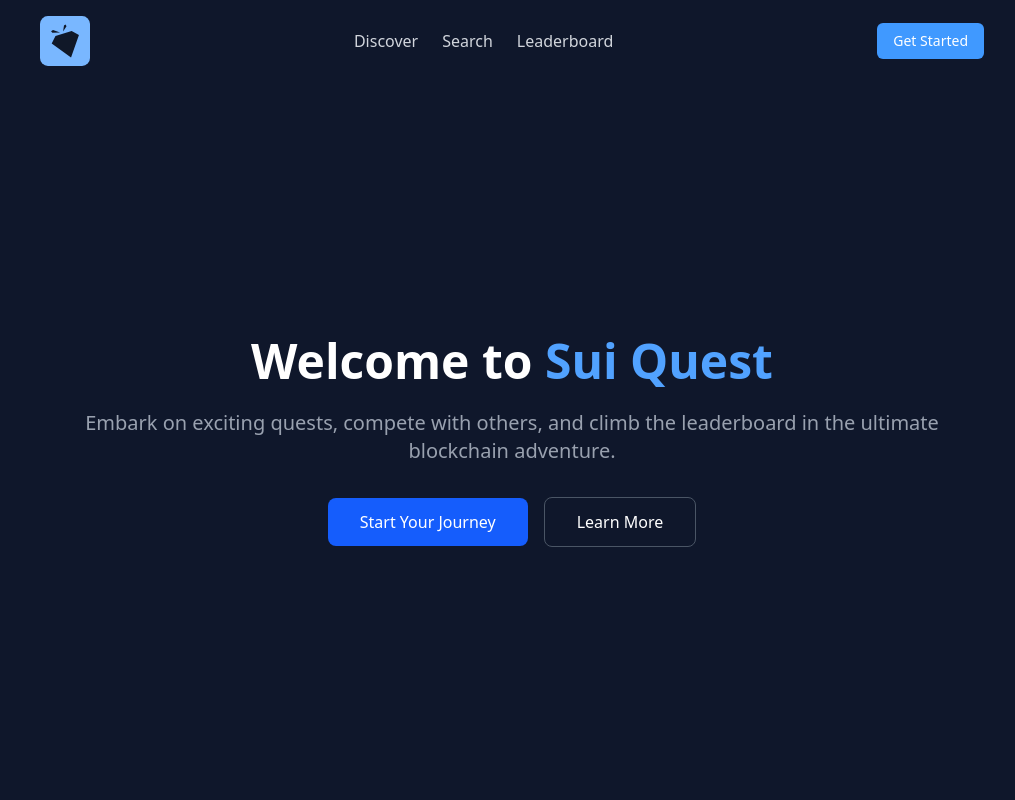
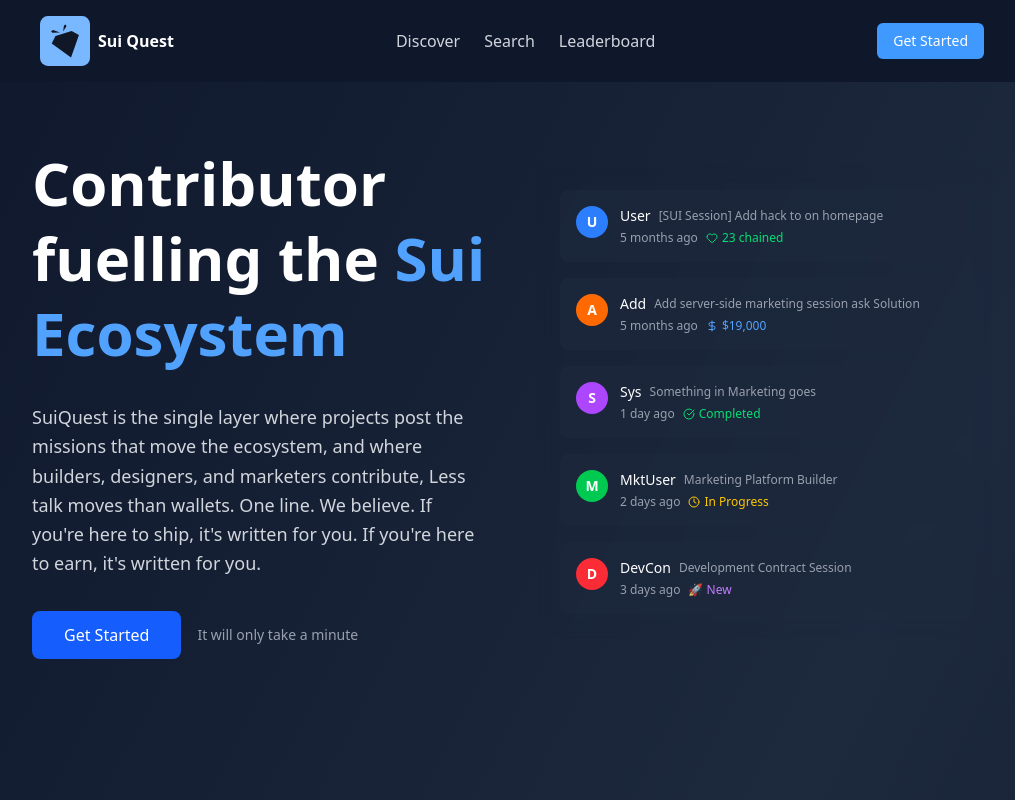
Before and after one commit to suiquest/Sui-frontend, a React (Vite) app: page / in a window 1280 px wide. Shown: the top 800 px of the page, without its empty margins (128-1143 px from the left). Built offline with nearby package versions, Linux system fonts and the light colour scheme; what @mysten/dapp-kit, @mysten/sui would draw is missing.

Commit message:
initial 3

```diff
--- a/src/components/common/Navbar.tsx
+++ b/src/components/common/Navbar.tsx
@@ -31,11 +31,11 @@ const Navbar: React.FC<NavbarProps> = ({
   };
 
   return (
-    <header className="flex items-center justify-between px-42 py-4 bg-slate-900">
+    <header className="flex items-center justify-between px-42 py-4 bg-transparent">
       {/* Logo - Left */}
       <Link to="/" className="flex items-center space-x-2">
         <img src={Logo} alt="Logo" style={{ width: 50 }} />
-
+        <span className='font-bold text-white'>Sui Quest</span>
       </Link>
 
       {/* Navigation - Center */}
--- a/src/pages/HomePage.tsx
+++ b/src/pages/HomePage.tsx
@@ -1,7 +1,9 @@
-// sui-quest\src\pages\HomePage.tsx
 import React from 'react';
 import { Link } from 'react-router-dom';
+import { Heart, DollarSign, CheckCircle, Clock, Zap } from 'lucide-react';
 import Layout from '../components/common/Layout';
+import Group1Image from '../assets/Group 1.png';
+import ContainerImage from '../assets/Container.png';
 
 const HomePage: React.FC = () => {
   return (
@@ -10,26 +12,171 @@ const HomePage: React.FC = () => {
         authButtonText: "Get Started"
       }}
     >
-      <div className="flex items-center justify-center min-h-[calc(100vh-80px)] px-6">
-        <div className="text-center max-w-4xl mx-auto">
-          <h1 className="text-5xl font-bold mb-6">
-            Welcome to <span className="text-blue-400">Sui Quest</span>
+      <div className="min-h-[calc(100vh-80px)] bg-gradient-to-br from-slate-900 via-slate-800 to-slate-900">
+        <div className="container mx-auto px-40 py-16">
+          <div className="grid grid-cols-1 lg:grid-cols-2 gap-12 items-center">
+            {/* Left Content */}
+            <div className="space-y-8">
+              <div>
+                <h1 className="text-5xl lg:text-6xl font-bold text-white leading-tight">
+                  Contributor fuelling the{' '}
+                  <span className="text-blue-400">Sui Ecosystem</span>
                 </h1>
-          <p className="text-gray-400 text-xl mb-8">
-            Embark on exciting quests, compete with others, and climb the leaderboard
-            in the ultimate blockchain adventure.
+              </div>
+
+              <p className="text-gray-300 text-lg leading-relaxed max-w-lg">
+                SuiQuest is the single layer where projects post the missions that move
+                the ecosystem, and where builders, designers, and marketers contribute,
+                Less talk moves than wallets. One line. We believe. If you're here to ship,
+                it's written for you. If you're here to earn, it's written for you.
               </p>
 
-          <div className="space-x-4">
+              <div className="flex items-center gap-4">
                 <Link
                   to="/login"
-              className="inline-block bg-blue-600 hover:bg-blue-700 text-white font-medium py-3 px-8 rounded-lg transition-colors"
+                  className="bg-blue-600 hover:bg-blue-700 text-white font-medium py-3 px-8 rounded-lg transition-colors"
                 >
-              Start Your Journey
+                  Get Started
                 </Link>
-            <button className="inline-block bg-transparent border border-gray-600 hover:border-gray-500 text-white font-medium py-3 px-8 rounded-lg transition-colors">
-              Learn More
-            </button>
+                <span className="text-gray-400 text-sm">
+                  It will only take a minute
+                </span>
+              </div>
+            </div>
+
+            {/* Right Content - Activity Feed */}
+            <div className=" backdrop-blur-sm rounded-xl p-6  ">
+              <div className="space-y-4">
+                {/* Activity Item 1 */}
+                <div className="flex items-start gap-3 p-4  bg-slate-800/70 rounded-lg">
+                  <div className="w-8 h-8 bg-blue-500 rounded-full flex items-center justify-center text-white text-sm font-bold">
+                    U
+                  </div>
+                  <div className="flex-1">
+                    <div className="flex items-center gap-2 mb-1">
+                      <span className="text-white font-medium text-sm">User</span>
+                      <span className="text-gray-400 text-xs">
+                        [SUI Session] Add hack to on homepage
+                      </span>
+                    </div>
+                    <div className="flex items-center gap-2 text-xs text-gray-400">
+                      <span>5 months ago</span>
+                      <span className="text-green-400 flex items-center gap-1">
+                        <Heart className="w-3 h-3" />
+                        23 chained
+                      </span>
+                    </div>
+                  </div>
+                </div>
+
+                {/* Activity Item 2 */}
+                <div className="flex items-start gap-3 p-4  bg-slate-800/70 rounded-lg">
+                  <div className="w-8 h-8 bg-orange-500 rounded-full flex items-center justify-center text-white text-sm font-bold">
+                    A
+                  </div>
+                  <div className="flex-1">
+                    <div className="flex items-center gap-2 mb-1">
+                      <span className="text-white font-medium text-sm">Add</span>
+                      <span className="text-gray-400 text-xs">
+                        Add server-side marketing session ask Solution
+                      </span>
+                    </div>
+                    <div className="flex items-center gap-2 text-xs text-gray-400">
+                      <span>5 months ago</span>
+                      <span className="text-blue-400 flex items-center gap-1">
+                        <DollarSign className="w-3 h-3" />
+                        $19,000
+                      </span>
+                    </div>
+                  </div>
+                </div>
+
+                {/* Activity Item 3 */}
+                <div className="flex items-start gap-3 p-4  bg-slate-800/70 rounded-lg">
+                  <div className="w-8 h-8 bg-purple-500 rounded-full flex items-center justify-center text-white text-sm font-bold">
+                    S
+                  </div>
+                  <div className="flex-1">
+                    <div className="flex items-center gap-2 mb-1">
+                      <span className="text-white font-medium text-sm">Sys</span>
+                      <span className="text-gray-400 text-xs">
+                        Something in Marketing goes
+                      </span>
+                    </div>
+                    <div className="flex items-center gap-2 text-xs text-gray-400">
+                      <span>1 day ago</span>
+                      <span className="text-green-400 flex items-center gap-1">
+                        <CheckCircle className="w-3 h-3" />
+                        Completed
+                      </span>
+                    </div>
+                  </div>
+                </div>
+
+                {/* Activity Item 4 */}
+                <div className="flex items-start gap-3 p-4  bg-slate-800/70 rounded-lg">
+                  <div className="w-8 h-8 bg-green-500 rounded-full flex items-center justify-center text-white text-sm font-bold">
+                    M
+                  </div>
+                  <div className="flex-1">
+                    <div className="flex items-center gap-2 mb-1">
+                      <span className="text-white font-medium text-sm">MktUser</span>
+                      <span className="text-gray-400 text-xs">
+                        Marketing Platform Builder
+                      </span>
+                    </div>
+                    <div className="flex items-center gap-2 text-xs text-gray-400">
+                      <span>2 days ago</span>
+                      <span className="text-yellow-400 flex items-center gap-1">
+                        <Clock className="w-3 h-3" />
+                        In Progress
+                      </span>
+                    </div>
+                  </div>
+                </div>
+
+                {/* Activity Item 5 */}
+                <div className="flex items-start gap-3 p-4  bg-slate-800/70 rounded-lg">
+                  <div className="w-8 h-8 bg-red-500 rounded-full flex items-center justify-center text-white text-sm font-bold">
+                    D
+                  </div>
+                  <div className="flex-1">
+                    <div className="flex items-center gap-2 mb-1">
+                      <span className="text-white font-medium text-sm">DevCon</span>
+                      <span className="text-gray-400 text-xs">
+                        Development Contract Session
+                      </span>
+                    </div>
+                    <div className="flex items-center gap-2 text-xs text-gray-400">
+                      <span>3 days ago</span>
+                      <span className="text-purple-400">🚀 New</span>
+                    </div>
+                  </div>
+                </div>
+              </div>
+            </div>
+          </div>
+        </div>
+
+        {/* Group 1 Image Section - Centered */}
+        <div className="container mx-auto px-20 py-16">
+          <div className="flex justify-center">
+            <img
+              src={Group1Image}
+              alt="Group 1"
+              className="max-w-full h-auto"
+            />
+          </div>
+        </div>
+
+        {/* Container Image Section - Centered */}
+        <div className="container mx-auto px-20 py-16">
+          <div className="flex justify-center">
+            <img
+              src={ContainerImage}
+              alt="Container"
+              className="max-w-full h-auto"
+            />
           </div>
         </div>
       </div>
```
Also changed, not shown: src/assets/Container.png (added), src/assets/Group 1.png (added), src/pages/dashboard/BountyDetailPage.tsx (line endings or trailing spaces). Lines whose indentation alone changed are shown as unchanged.
